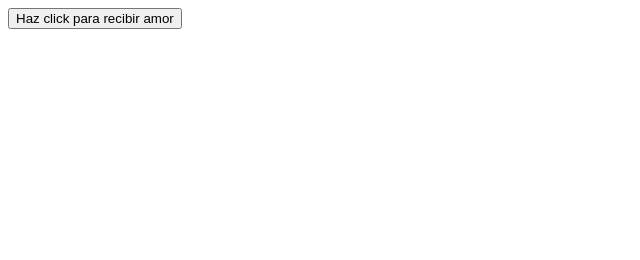
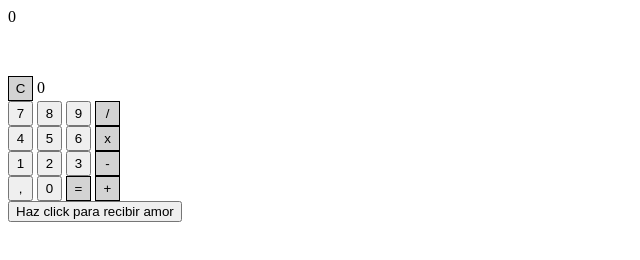
Before and after one commit to A50tt/PolRequest, a plain HTML site: page index.html in a window 1280 px wide. Shown: the whole page, without its empty margins (0-640 px from the left). Drawn offline with Linux system fonts and the light colour scheme.

Commit message:
Created calculator

```diff
--- a/index.html
+++ b/index.html
@@ -1,14 +1,45 @@
 <html>
+
 <head>
-        <title>Pol te quiero decir algo</title>
+    <title>Calculadora Pol</title>
+    <link rel="stylesheet" href="styles.css">
+    <script src="scripts.js"></script>
 </head>
+
 <body>
-        <button onclick="showPol()">Haz click para recibir amor</button>
-        <img id="imageText" src="image.png" style="display:none"/>
     <script>
-            function showPol() {
-                document.getElementById('imageText').style.display = "block";
-            }
+        var calculator = new Calculator(0,0);
     </script>
+    <p id="ans">0</p>
+    <p id="current-operator"><br></p>
+
+    <button class="operator-button" id="but_erase" onclick="calculator.deleteAll()">C</button>
+    <label id="result">0</label>
+    <br>
+    <button class="number-button" id="but_7" onclick="calculator.appendNumber(7)">7</button>
+    <button class="number-button" id="but_8" onclick="calculator.appendNumber(8)">8</button>
+    <button class="number-button" id="but_9" onclick="calculator.appendNumber(9)">9</button>
+    <button class="operator-button" id="but_divide" onclick="calculator.operate('/')">/</button>
+    <br>
+    <button class="number-button" id="but_4" onclick="calculator.appendNumber(4)">4</button>
+    <button class="number-button" id="but_5" onclick="calculator.appendNumber(5)">5</button>
+    <button class="number-button" id="but_6" onclick="calculator.appendNumber(6)">6</button>
+    <button class="operator-button" id="but_times" onclick="calculator.operate('x')">x</button>
+    <br>
+    <button class="number-button" id="but_1" onclick="calculator.appendNumber(1)">1</button>
+    <button class="number-button" id="but_2" onclick="calculator.appendNumber(2)">2</button>
+    <button class="number-button" id="but_3" onclick="calculator.appendNumber(3)">3</button>
+    <button class="operator-button" id="but_minus" onclick="calculator.operate('-')">-</button>
+    <br>
+    <button class="number-button" id="but_comma" onclick="calculator.calculate(this)">,</button>
+    <button class="number-button" id="but_0" onclick="calculator.appendNumber(0)">0</button>
+    <button class="operator-button" id="but_equal" onclick="calculator.calculate()">=</button>
+    <button class="operator-button" id="but_plus" onclick="calculator.operate('+')">+</button>
+    <br>
+    <button onclick="calculator.showPol()">Haz click para recibir amor</button>
+    <br>
+
+    <img id="imageText" src="image.png" style="display:none" />
 </body>
+
 </html>
--- /dev/null
+++ b/scripts.js
@@ -0,0 +1,103 @@
+class Calculator {
+    constructor() {
+        console.log("Calculator created");
+        this.currentNumber = "0";
+        this.ans = "0";
+        this.operator = "";
+    }
+
+    refreshHUD() {
+        document.getElementById('result').innerHTML = this.currentNumber;
+        document.getElementById('ans').innerHTML = this.ans;
+        if (this.operator != "") {
+            document.getElementById('current-operator').innerHTML = this.operator;
+        }
+    }
+
+    showPol() {
+        if (document.getElementById('imageText').style.display == "block") {
+            document.getElementById('imageText').style.display = "none";
+            return;
+        }
+        document.getElementById('imageText').style.display = "block";
+    }
+
+    appendNumber(number) {
+        this.currentNumber = document.getElementById('result').innerHTML;
+        if (this.currentNumber == "0") {
+            this.currentNumber = number;
+        } else {
+            this.currentNumber += number;
+        }
+        this.refreshHUD();
+    }
+
+    deleteAll() {
+        this.currentNumber = 0;
+        this.ans = 0;
+        this.refreshHUD();
+    }
+
+    operate(operator) {
+        this.operator = operator;
+        if (document.getElementById('result').innerHTML != "0") {
+            this.ans = parseInt(document.getElementById('ans').innerHTML, 10);
+            this.currentNumber = parseInt(document.getElementById('result').innerHTML, 10);
+            switch (operator) {
+                case '+':
+                    this.ans = this.ans + this.currentNumber;
+                    this.defaultColorOnOperators();
+                    document.getElementById('but_plus').style.backgroundColor = "green";
+                    break;
+                case '-':
+                    this.ans = this.ans - this.currentNumber;
+                    this.defaultColorOnOperators();
+                    document.getElementById('but_minus').style.backgroundColor = "green";
+                    break;
+                case 'x':
+                    this.ans = this.ans * this.currentNumber;
+                    this.defaultColorOnOperators();
+                    document.getElementById('but_times').style.backgroundColor = "green";
+                    break;
+                case '/':
+                    this.ans = this.ans / this.currentNumber;
+                    this.defaultColorOnOperators();
+                    document.getElementById('but_divide').style.backgroundColor = "green";
+                    break;
+            }
+            this.currentNumber = 0;
+            this.refreshHUD();
+        }
+    }
+
+    defaultColorOnOperators() {
+        document.getElementById('but_plus').style.backgroundColor = "lightgrey";
+        document.getElementById('but_minus').style.backgroundColor = "lightgrey";
+        document.getElementById('but_times').style.backgroundColor = "lightgrey";
+        document.getElementById('but_divide').style.backgroundColor = "lightgrey";
+    }
+
+    calculate() {
+        var currentNumber = parseInt(this.currentNumber,10);
+        var ans = parseInt(this.ans,10);
+        switch (this.operator) {
+            case '+':
+                this.ans = ans + currentNumber;
+                this.currentNumber = 0;
+                break;
+            case '-':
+                this.ans = ans - currentNumber;
+                this.currentNumber = 0;
+                break;
+            case 'x':
+                this.ans = ans * currentNumber;
+                this.currentNumber = 0;
+                break;
+            case '/':
+                this.ans = ans / currentNumber;
+                this.currentNumber = 0;
+                break;
+        }
+        this.refreshHUD();
+    }
+}
--- /dev/null
+++ b/styles.css
@@ -0,0 +1,15 @@
+.number-button {
+    height: 25px;
+    width: 25px;
+}
+
+.operator-button {
+    height: 25px;
+    width: 25px;
+    border: 1px solid black;
+    background-color: lightgrey;
+}
+
+#result {
+    padding-right: 70px;
+}
```
Lines whose indentation alone changed are shown as unchanged.
